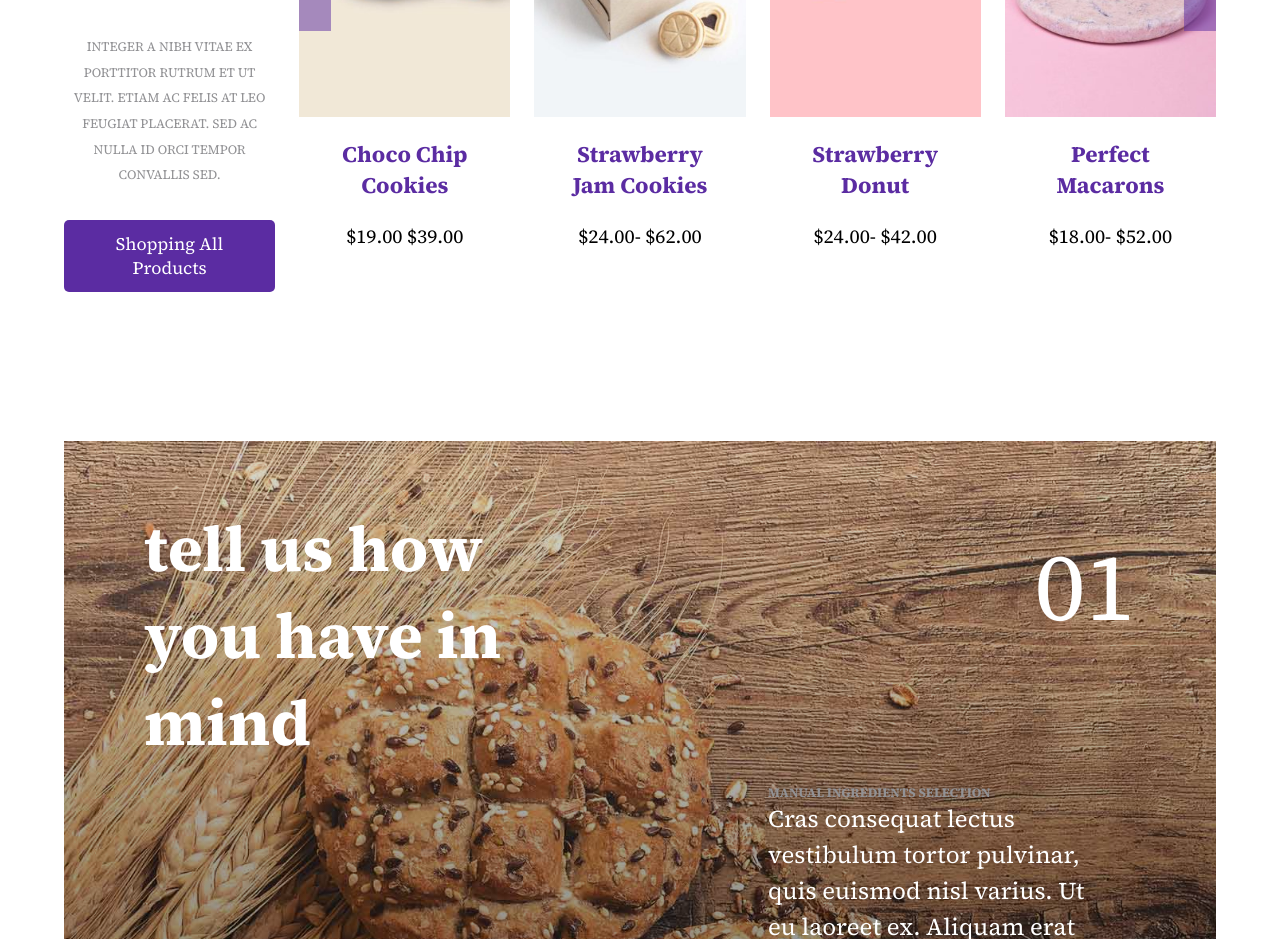
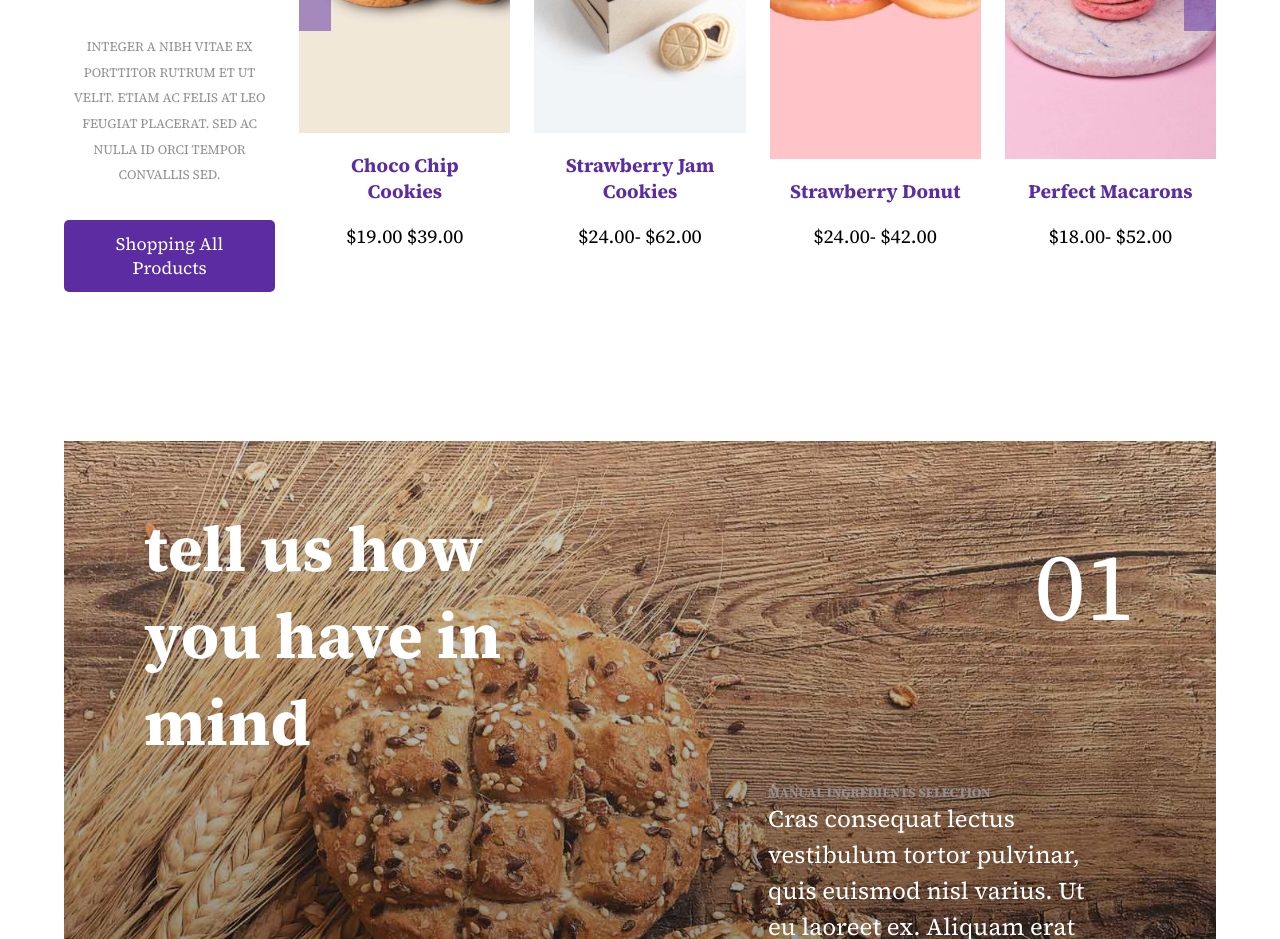
Before and after one commit to Frampolz/proj-html-vuejs, a Vue app: page / in a window 1280 px wide. Shown: the part 2800-3739 px from the top of the page. Built offline with nearby package versions, Linux system fonts and the light colour scheme; the HTML template or start-up script is replaced by a standard one.

Commit message:
add new item

```diff
--- a/src/assets/scss/partials/commons.scss
+++ b/src/assets/scss/partials/commons.scss
@@ -6,7 +6,7 @@
 
 html {
   font-size: 100%;
-  font-family: 'Source Serif 4', sans-serif;
+  font-family: "Source Serif 4", sans-serif;
 }
 
 .d-flex {
--- a/src/components/Main.vue
+++ b/src/components/Main.vue
@@ -59,6 +59,36 @@ export default {
           category: "cakes, pastries",
           prize: "$30.00- $62.00",
         },
+        {
+          item: "blackberry stuffed bread",
+          image: "blackberry-stuffed-bread",
+          category: "breads, cakes, pastries",
+          prize: "$10.00- $32.00",
+        },
+        {
+          item: "glazed pancake with lemon",
+          image: "glazed-pancake-with-lemon",
+          category: "pancake, cakes, pastries",
+          prize: "$11.00- $33.00",
+        },
+        {
+          item: "home bread",
+          image: "home-bread",
+          category: "breads, pastries",
+          prize: "$13.00- $28.00",
+        },
+        {
+          item: "premium bread",
+          image: "premium-bread",
+          category: "breads",
+          prize: "$8.00- $20.00",
+        },
+        {
+          item: "small cupcake",
+          image: "small-cupcake",
+          category: "cupcake, cakes, pastries",
+          prize: "$12.50- $22.50",
+        },
       ],
     };
   },
--- a/src/components/main-component/AllProd.vue
+++ b/src/components/main-component/AllProd.vue
@@ -154,7 +154,7 @@ export default {
       }
       h3 {
         margin: 1em;
-        font-size: 1.4em;
+        font-size: 1.2em;
       }
       p {
         font-size: 1.2em;
```
